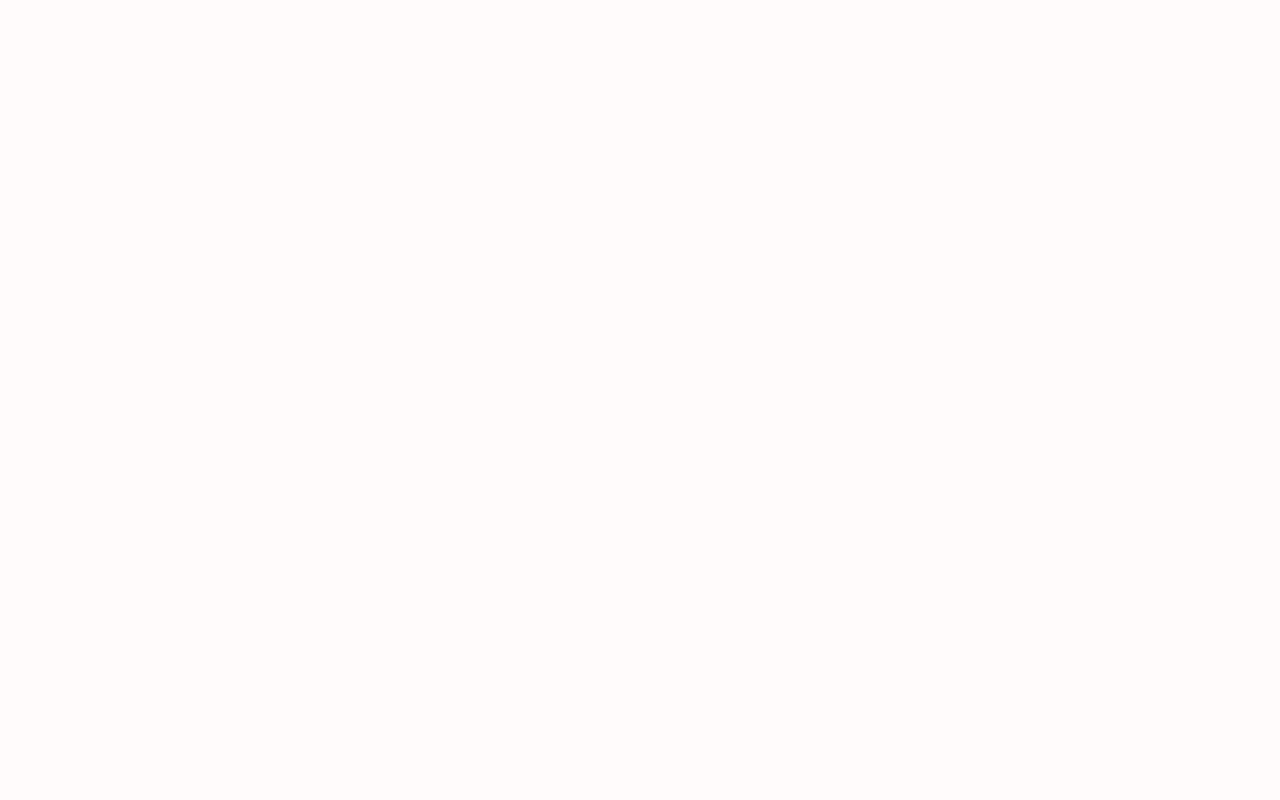
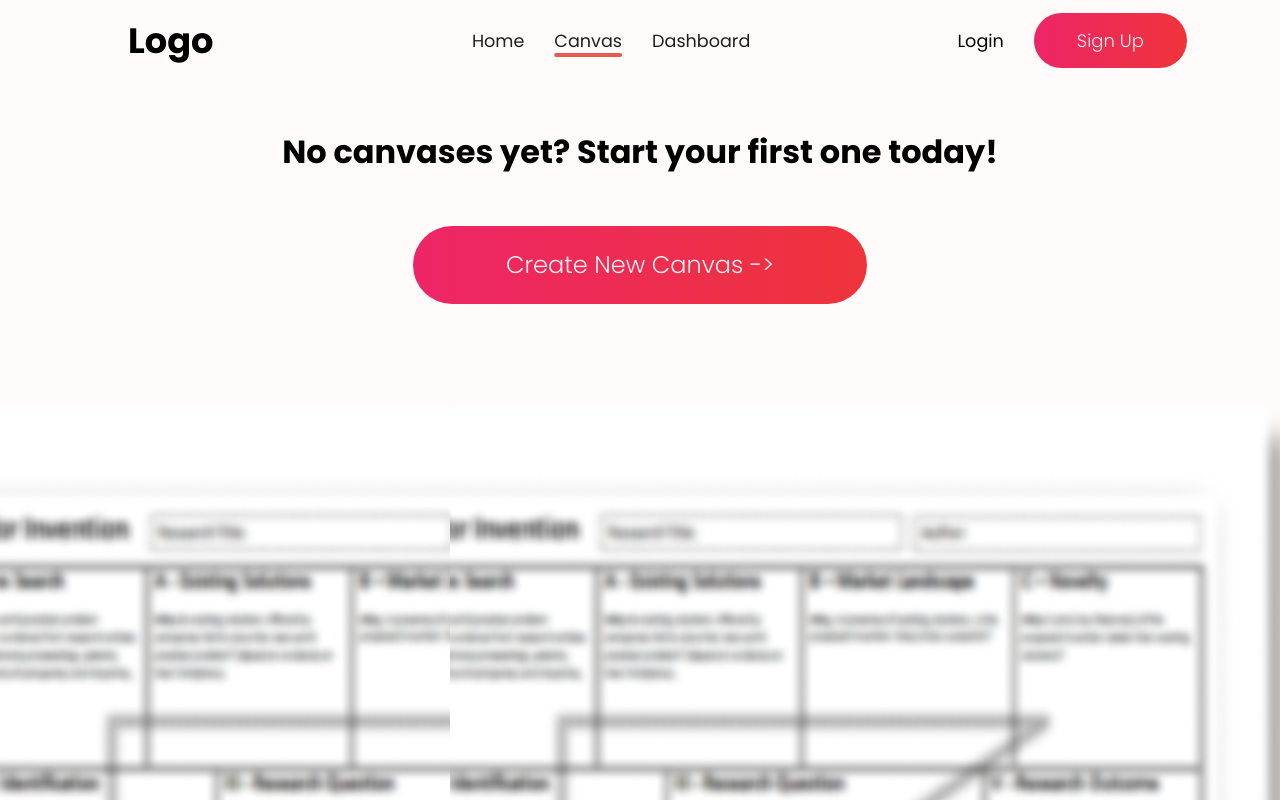
Before and after one commit to usman2335/Startovate_FYP, a React (Vite) app in the folder frontend/: page /canvas in a window 1280 px wide. Before the commit this address had no page. Built offline with nearby package versions, Linux system fonts and the light colour scheme.

Commit message:
canvas page start

```diff
--- a/frontend/package.json
+++ b/frontend/package.json
@@ -10,6 +10,9 @@
     "preview": "vite preview"
   },
   "dependencies": {
+    "@emotion/react": "^11.14.0",
+    "@emotion/styled": "^11.14.0",
+    "@mui/material": "^6.4.7",
     "antd": "^5.24.2",
     "hamburger-react": "^2.5.2",
     "react": "^19.0.0",
--- a/frontend/src/App.jsx
+++ b/frontend/src/App.jsx
@@ -1,13 +1,15 @@
 import { BrowserRouter as Router, Route, Routes } from "react-router-dom";
 import LandingPage from "./pages/LandingPage";
 import SignupPage from "./pages/SignupPage";
+import CanvasPage from "./pages/CanvasPage";
 function App() {
   return (
     <>
       <Router>
         <Routes>
-          <Route path="/" element={<SignupPage />}></Route>
-          {/*<Route path = "/" element = {<LandingPage/>}></Route>*/}
+          <Route path="/signup" element={<SignupPage />}></Route>
+          <Route path="/" element={<LandingPage />}></Route>
+          <Route path="/canvas" element={<CanvasPage />}></Route>
           {/* <Route path="/" element={<Navigate to="/LandingPage" />} /> */}
         </Routes>
       </Router>
--- /dev/null
+++ b/frontend/src/CSS/CanvasPage.css
@@ -0,0 +1,33 @@
+.canvas-page-wrapper {
+  display: flex;
+  justify-content: center;
+  align-items: center;
+  margin-top: 10%;
+  padding-bottom: 10%;
+  /* min-height: 100vh; */
+}
+
+.canvas-page-content {
+  display: flex;
+  flex-direction: column;
+  align-items: center;
+  justify-content: center;
+  gap: 50px;
+}
+.image-left,
+.image-right {
+  position: fixed;
+  z-index: -1;
+}
+
+.image-left {
+  left: 0%;
+  top: 50%;
+}
+.image-right {
+  right: -3%;
+  top: 50%;
+}
+.hide {
+  display: none;
+}
--- /dev/null
+++ b/frontend/src/CSS/CreateNewCanvasModal.css
@@ -0,0 +1,14 @@
+.modal-content h2 {
+  font-weight: 500;
+  font-size: 1.5em;
+  line-height: 36px;
+
+  color: #313131;
+}
+.modal-content p {
+  font-weight: 300;
+  font-size: 1em;
+  line-height: 24px;
+
+  color: #313131;
+}
--- a/frontend/src/CSS/Navbar.css
+++ b/frontend/src/CSS/Navbar.css
@@ -33,7 +33,7 @@ body {
   display: flex;
   align-items: center;
   justify-content: space-between;
-  gap: 50px;
+  gap: 100px;
   cursor: pointer;
 }
 .nav-links a:hover {
--- a/frontend/src/CSS/Utilities.css
+++ b/frontend/src/CSS/Utilities.css
@@ -1,18 +1,22 @@
-.flex{
+.flex {
   display: flex;
   align-items: center;
   justify-content: space-between;
 }
 
-.flex-col{
+.flex-col {
   display: flex;
   flex-direction: column;
   /* align-items: center;
     justify-content: space-between; */
 }
-.gap-1{
-    gap: 15px;
+.gap-1 {
+  gap: 30px;
 }
-.gap-2{
+.gap-2 {
   gap: 25px;
 }
+
+.blur {
+  filter: blur(5px);
+}
--- /dev/null
+++ b/frontend/src/components/CreateNewCanvasModal.jsx
@@ -0,0 +1,55 @@
+import React from "react";
+import { Modal, Box, TextField, Button, Typography } from "@mui/material";
+import "../CSS/CreateNewCanvasModal.css";
+
+const CreateNewCanvasModal = ({ open, handleClose }) => {
+  return (
+    <Modal
+      open={open}
+      onClose={handleClose}
+      aria-labelledby="create-canvas-modal"
+    >
+      <Box
+        sx={{
+          position: "absolute",
+          top: "50%",
+          left: "50%",
+          transform: "translate(-50%, -50%)",
+          width: 400,
+          bgcolor: "white",
+          boxShadow: 24,
+          p: 4,
+          borderRadius: 2,
+        }}
+      >
+        <div class="modal-content">
+          <h2>Create New Canvas</h2>
+          <p>Fill all the required fields</p>
+          <TextField
+            fullWidth
+            label="Research Title"
+            variant="outlined"
+            sx={{ mt: 2 }}
+          />
+          <TextField
+            fullWidth
+            label="Author Name"
+            variant="outlined"
+            sx={{ mt: 2 }}
+          />
+          <Button
+            variant="contained"
+            color="primary"
+            fullWidth
+            sx={{ mt: 2 }}
+            onClick={handleClose}
+          >
+            Next
+          </Button>
+        </div>
+      </Box>
+    </Modal>
+  );
+};
+
+export default CreateNewCanvasModal;
--- a/frontend/src/components/HeroSection.jsx
+++ b/frontend/src/components/HeroSection.jsx
@@ -2,6 +2,7 @@ import React from "react";
 import "../CSS/HeroSection.css";
 import "../CSS/Utilities.css";
 import Button from "./Button";
+import LeanCanvas from "./LeanCanvas";
 
 const HeroSection = () => {
   const handleClick = () => {
@@ -31,7 +32,7 @@ const HeroSection = () => {
           </div>
         </div>
         <div className="hero-right">
-          <div className="lean-canvas flex-col">
+          {/* <div className="lean-canvas flex-col">
             <div className="row flex">
               <div className="lc-card">II - Literature Search</div>
               <div className="lc-card"> A - Existing Solutions</div>
@@ -49,7 +50,8 @@ const HeroSection = () => {
               <div className="lc-card"> E - Funding</div>
               <div className="lc-card"> F - Team Capacities</div>
             </div>
-          </div>
+          </div> */}
+          <LeanCanvas isBlurred={false} />
         </div>
       </div>
     </>
--- /dev/null
+++ b/frontend/src/components/LeanCanvas.jsx
@@ -0,0 +1,27 @@
+import React from "react";
+
+const LeanCanvas = ({ isBlurred }) => {
+  return (
+    <div className={`lean-canvas flex-col ${isBlurred ? "blur" : ""}`}>
+      <div className="row flex">
+        <div className="lc-card">II - Literature Search</div>
+        <div className="lc-card"> A - Existing Solutions</div>
+        <div className="lc-card"> B - Market Landscape</div>
+        <div className="lc-card"> C - Novelty</div>
+      </div>
+      <div className="row flex">
+        <div className="lc-card"> I - Problem Identification</div>
+        <div className="lc-card"> III - Research Question</div>
+        <div className="lc-card"> V - Research Outcome</div>
+      </div>
+      <div className="row flex">
+        <div className="lc-card">IV - Research Methodology</div>
+        <div className="lc-card"> D - Key Resources</div>
+        <div className="lc-card"> E - Funding</div>
+        <div className="lc-card"> F - Team Capacities</div>
+      </div>
+    </div>
+  );
+};
+
+export default LeanCanvas;
--- a/frontend/src/components/SignupCard.jsx
+++ b/frontend/src/components/SignupCard.jsx
@@ -1,13 +1,15 @@
 import React from "react";
-import "../CSS/Signup.css"
+import "../CSS/Signup.css";
 
 const SignupCard = () => {
   return (
     <div className="card-container">
       <div className="Signupcard">
         <h1>Logo</h1>
-        <h2 class="start-journey-text">Start Your journey with us</h2>
-        <p class="card2-text">Lean Canvas. A new way to shape your ideas.</p>
+        <h2 className="start-journey-text">Start Your journey with us</h2>
+        <p className="card2-text">
+          Lean Canvas. A new way to shape your ideas.
+        </p>
       </div>
     </div>
   );
--- /dev/null
+++ b/frontend/src/pages/CanvasPage.jsx
@@ -0,0 +1,58 @@
+import React, { useState } from "react";
+import "../CSS/CanvasPage.css";
+import Navbar from "../components/Navbar";
+import Button from "../components/Button";
+import CreateNewCanvasModal from "../components/CreateNewCanvasModal";
+import LeanCanvas from "../components/LeanCanvas";
+const CanvasPage = () => {
+  const [clicked, setClicked] = useState(false);
+  const [showModal, setShowModal] = useState(false);
+  const [showCanvas, setShowCanvas] = useState(false);
+
+  const handleCreateClick = () => {
+    setClicked(true);
+    setShowModal(true);
+    setShowCanvas(true);
+    console.log("modal is", showModal);
+    console.log("clicked is", showModal);
+    console.log("show is", showModal);
+  };
+  return (
+    <>
+      <Navbar></Navbar>
+      <div className="canvas-page-wrapper">
+        {showModal ? (
+          <>
+            <CreateNewCanvasModal
+              open={showModal}
+              handleClose={() => setShowModal(false)}
+            />
+            <LeanCanvas isBlurred={showModal}></LeanCanvas>
+          </>
+        ) : (
+          <div className="canvas-page-content">
+            <h1>No canvases yet? Start your first one today!</h1>
+            <Button
+              label="Create New Canvas ->"
+              onClick={handleCreateClick}
+              padding="3% 13%"
+              color="#f1f1f1"
+              fontSize={"1.5em"}
+            />
+          </div>
+        )}
+
+        <img
+          src="src\assets\blurred_canvas.png"
+          className={`image-left ${clicked ? "hide" : ""}`}
+        ></img>
+        <img
+          src="src\assets\blurred_canvas.png"
+          className={`image-right ${clicked ? "hide" : ""}`}
+        ></img>
+      </div>
+    </>
+  );
+};
+
+export default CanvasPage;
```
Also changed, not shown: frontend/src/CSS/Signup.css (+11 -14 lines), frontend/src/assets/blurred_canvas.png (added), 1 other file (tests, documents, lock files or other folders). Lines whose indentation alone changed are shown as unchanged.
